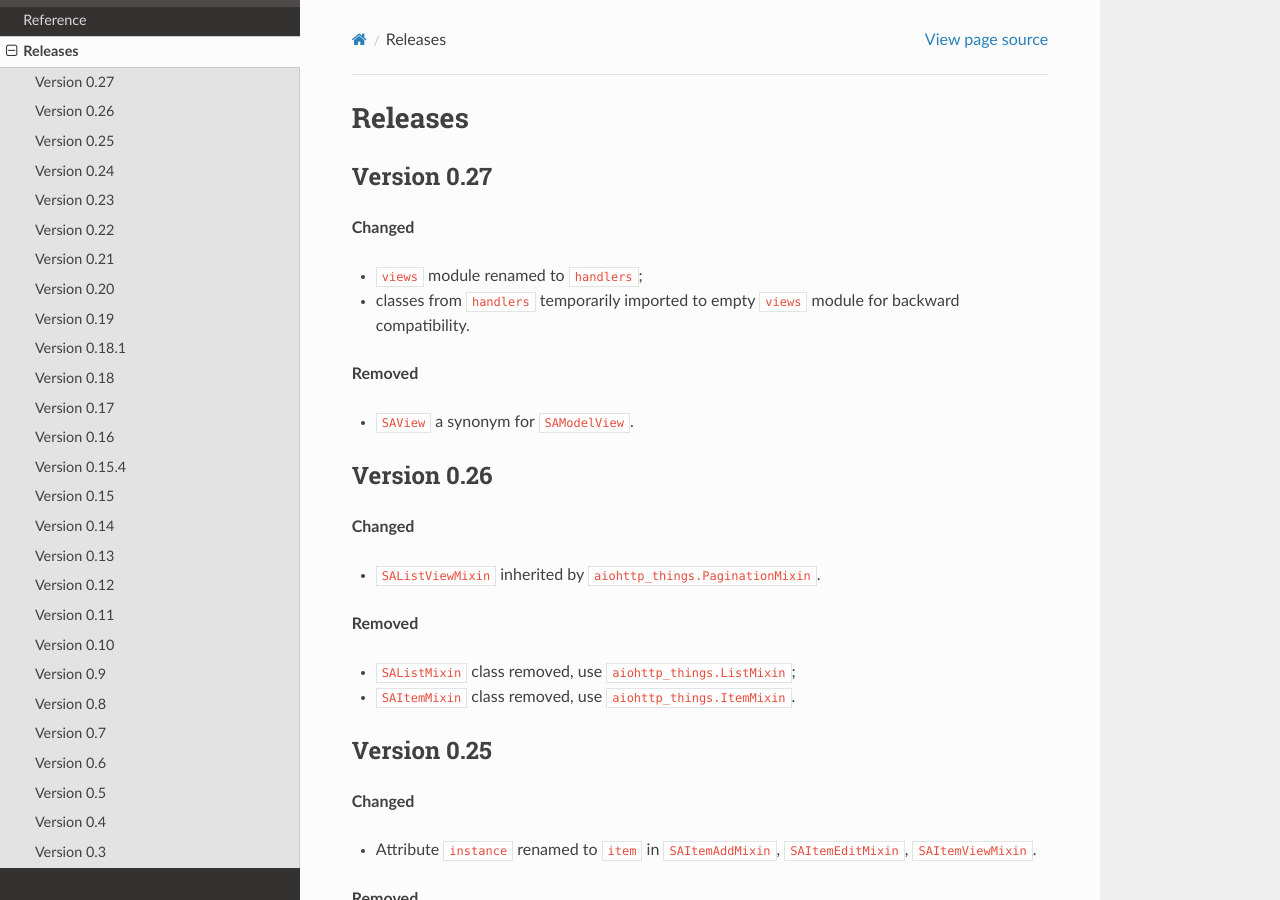
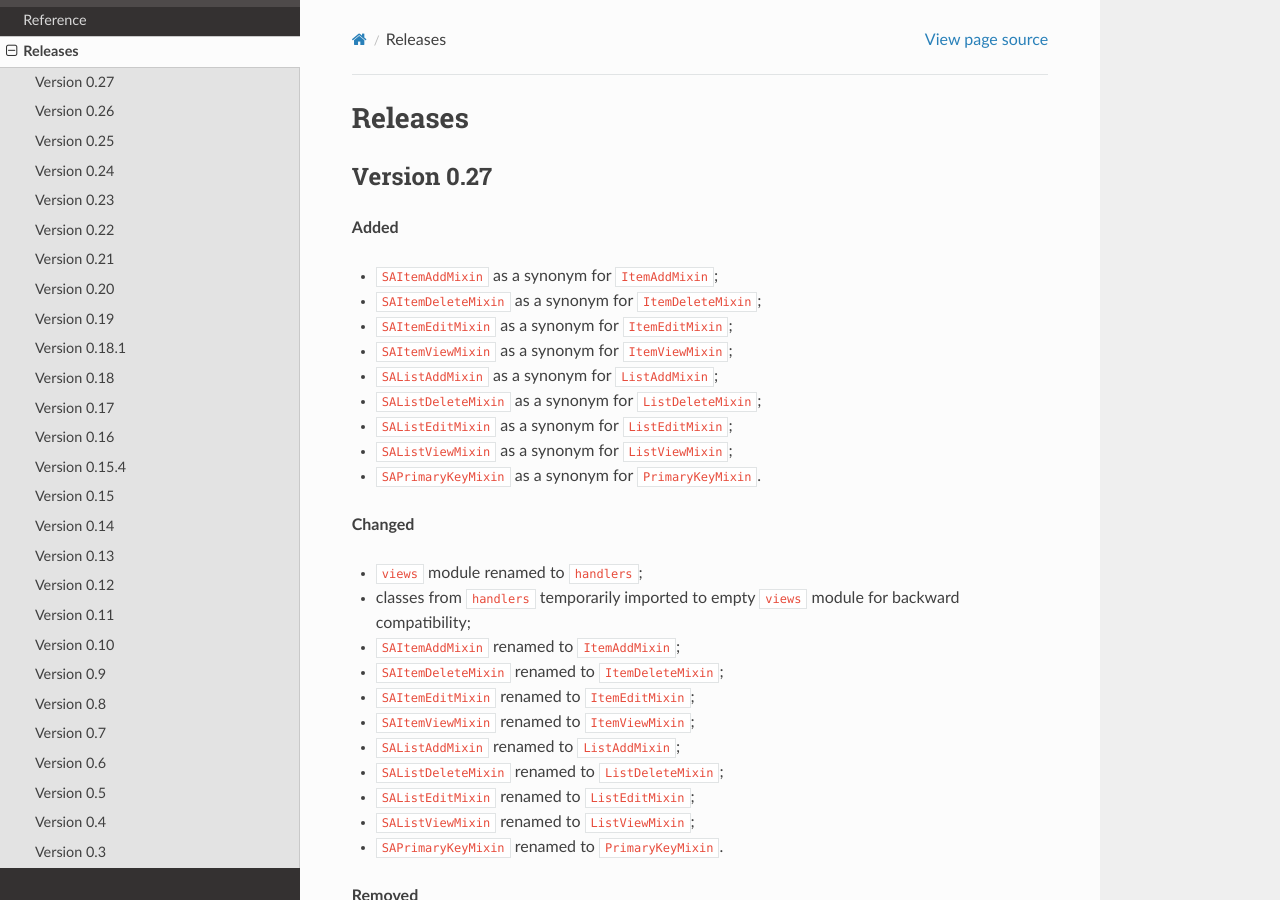
Before and after one commit to ri-gilfanov/aiohttp-sqlalchemy, a Sphinx documentation site: the page built from docs/releases.rst, in a window 1280 px wide and 900 px high. Built offline with Sphinx 7.4.7 and the Read the Docs theme 2.0.0, drawn with Linux system fonts in a browser that asks for light colours.

Commit message:
Refactor handlers naming

```diff
--- a/docs/releases.rst
+++ b/docs/releases.rst
@@ -3,11 +3,32 @@ Releases
 ========
 Version 0.27
 ------------
+**Added**
+
+* ``SAItemAddMixin`` as a synonym for ``ItemAddMixin``;
+* ``SAItemDeleteMixin`` as a synonym for ``ItemDeleteMixin``;
+* ``SAItemEditMixin`` as a synonym for ``ItemEditMixin``;
+* ``SAItemViewMixin`` as a synonym for ``ItemViewMixin``;
+* ``SAListAddMixin`` as a synonym for ``ListAddMixin``;
+* ``SAListDeleteMixin`` as a synonym for ``ListDeleteMixin``;
+* ``SAListEditMixin`` as a synonym for ``ListEditMixin``;
+* ``SAListViewMixin`` as a synonym for ``ListViewMixin``;
+* ``SAPrimaryKeyMixin`` as a synonym for ``PrimaryKeyMixin``.
+
 **Changed**
 
 * ``views`` module renamed to ``handlers``;
 * classes from ``handlers`` temporarily imported to empty ``views`` module for
-  backward compatibility.
+  backward compatibility;
+* ``SAItemAddMixin`` renamed to ``ItemAddMixin``;
+* ``SAItemDeleteMixin`` renamed to ``ItemDeleteMixin``;
+* ``SAItemEditMixin`` renamed to ``ItemEditMixin``;
+* ``SAItemViewMixin`` renamed to ``ItemViewMixin``;
+* ``SAListAddMixin`` renamed to ``ListAddMixin``;
+* ``SAListDeleteMixin`` renamed to ``ListDeleteMixin``;
+* ``SAListEditMixin`` renamed to ``ListEditMixin``;
+* ``SAListViewMixin`` renamed to ``ListViewMixin``;
+* ``SAPrimaryKeyMixin`` renamed to ``PrimaryKeyMixin``.
 
 **Removed**
 
```
Also changed, not shown: aiohttp_sqlalchemy/__init__.py (+23 -2 lines), docs/reference.rst (+9 -9 lines), 3 other files.
